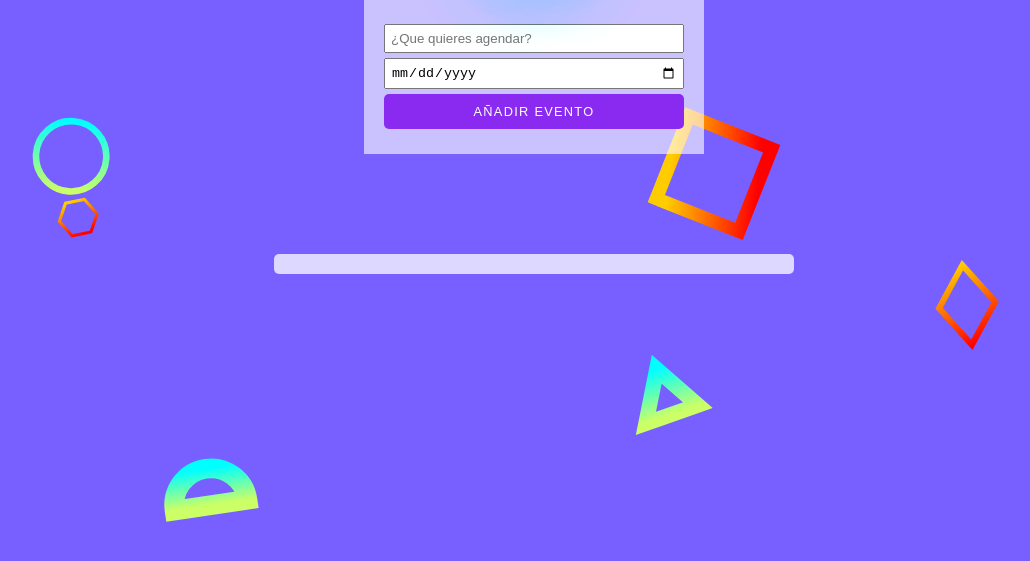
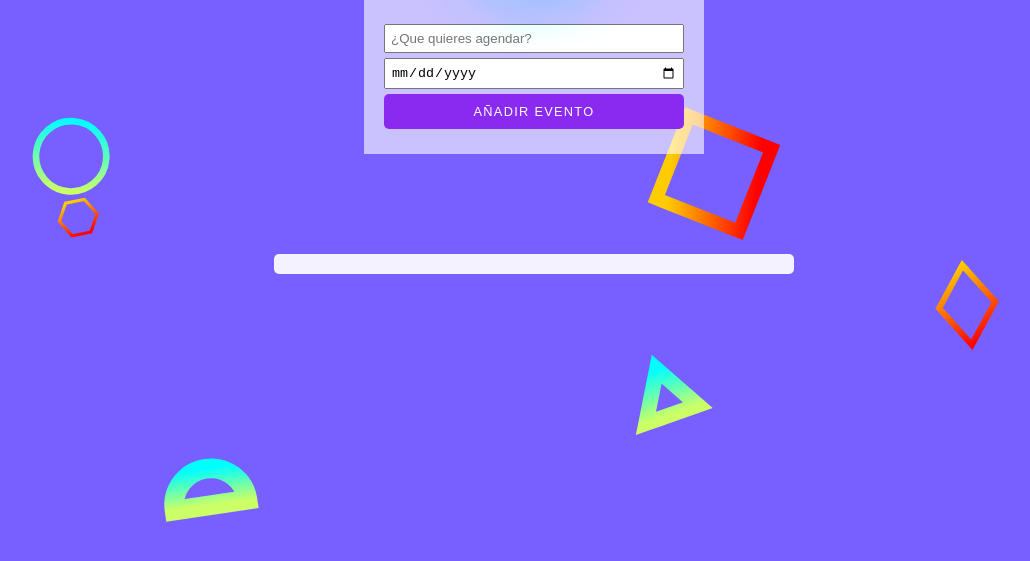
Before and after one commit to KanasBernardo/ageKanas, a website built with Vite: page index.html in a window 1280 px wide. Shown: the part 69-630 px from the top of the page, without its empty margins (106-1136 px from the left). Built offline with nearby package versions, Linux system fonts and the light colour scheme.

Commit message:
puliditas

```diff
--- a/src/css/main.css
+++ b/src/css/main.css
@@ -31,6 +31,7 @@ button{
     padding: 5px;
     color: white;
     border-radius: 5px;
+    cursor: pointer;
 }
 
 .form input{
@@ -64,7 +65,7 @@ input[type="submit"]:hover{
 }
 
 #eventsContainer{
-    background-color: rgba(255, 255, 255, 0.753);
+    background-color: rgba(255, 255, 255, 0.918);
     border-radius: 5px;
     padding: 10px;
     width: 500px;
```
